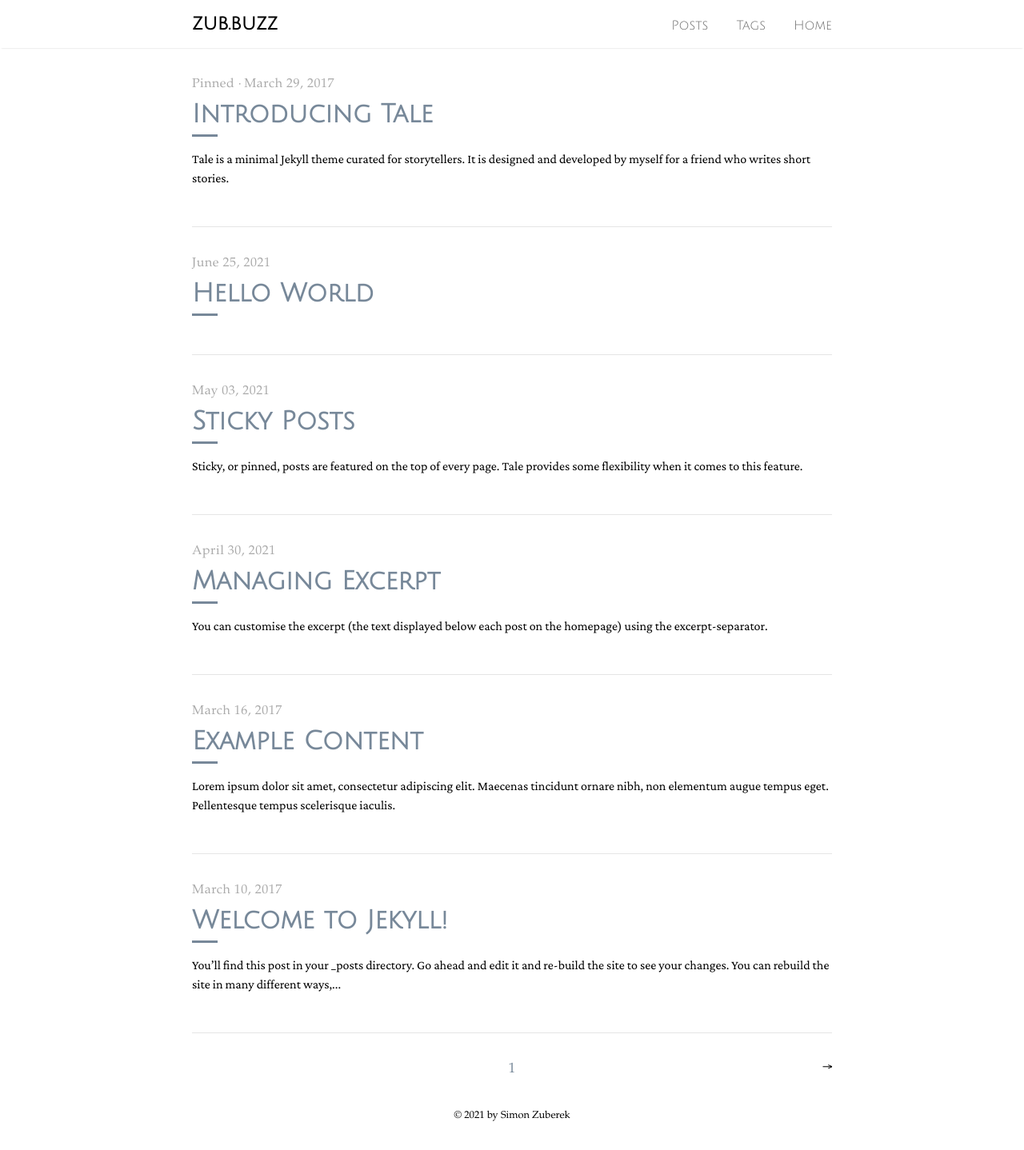
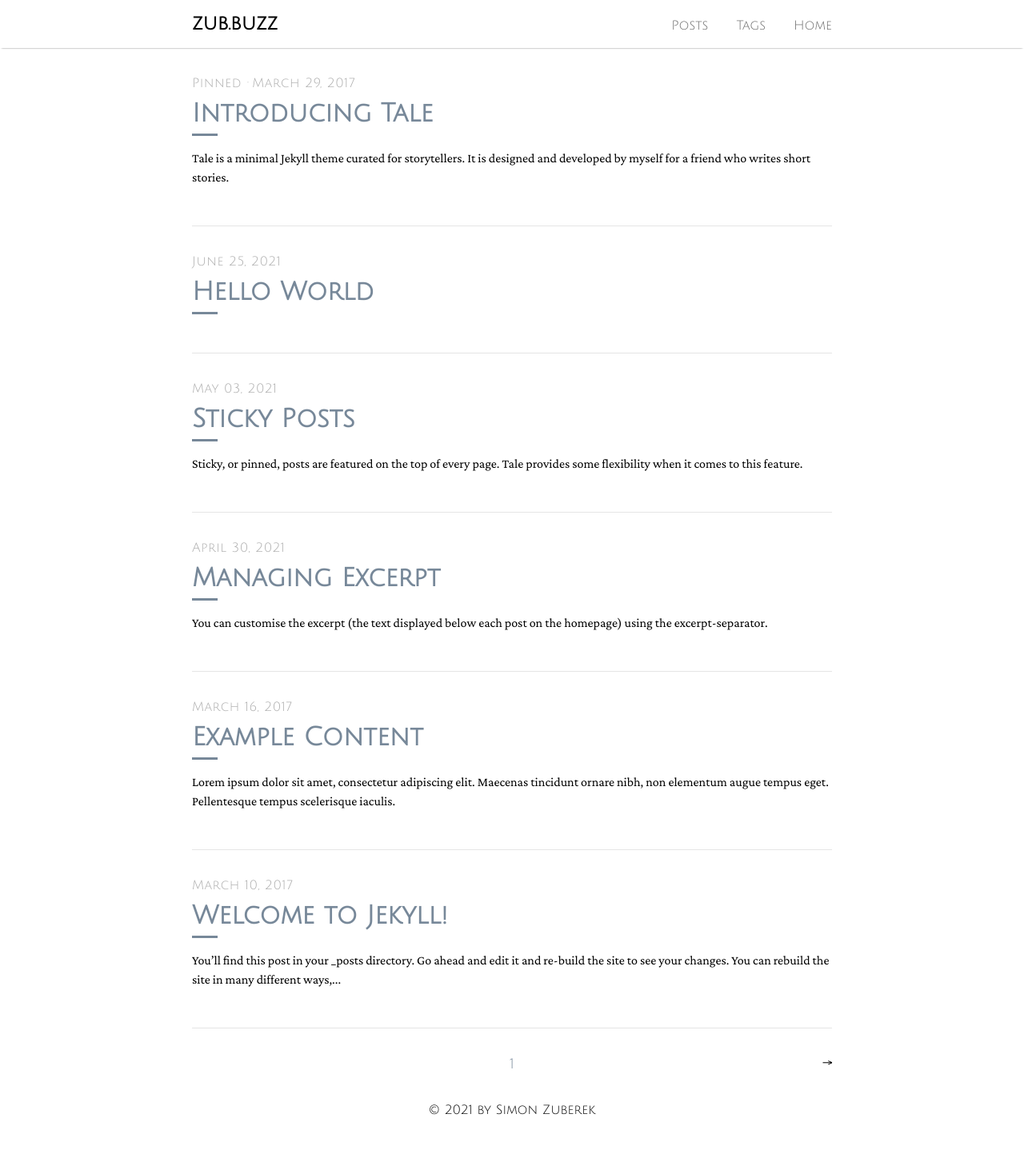
Before and after one commit to zoobereq/blog, a Jekyll site: the page built from index.html, in a window 1280 px wide. Shown: the whole page at 80% size. Built offline with Jekyll 4.4.1, drawn with Linux system fonts in a browser that asks for light colours; the list of posts is cut into pages by our own code.

Commit message:
footer CSS updated

```diff
--- a/_sass/tale/_layout.scss
+++ b/_sass/tale/_layout.scss
@@ -87,6 +87,6 @@ footer {
 
   span {
     color: $default-color;
-    font-size: .8rem;
+    font-size: 1rem;
   }
 }
--- a/_sass/tale/_variables.scss
+++ b/_sass/tale/_variables.scss
@@ -7,12 +7,12 @@ $grey-2: #e5e5e5 !default;
 $grey-3: #f9f9f9 !default;
 $white: #fff !default;
 $blue: #4a9ae1 !default;
-$shadow-color: rgba(0, 0, 0, .2) !default;
+$shadow-color: gray !default;
 $code-color: #bf616a !default;
 
 // Fonts
 $serif-primary: 'Crimson Pro', 'Libre Baskerville', 'Times New Roman', Times, serif !default;
-$serif-secondary: Palatino, 'Palatino LT STD', 'Palatino Linotype', 'Book Antiqua', 'Georgia', serif !default;
+$serif-secondary: 'Julius Sans One', Palatino, 'Palatino LT STD', 'Palatino Linotype', 'Book Antiqua', 'Georgia', serif !default;
 $sans-serif: 'Julius Sans One', 'Helvetica Neue', 'Segoe UI', Helvetica, Arial, sans-serif !default;
 $monospaced: Menlo, Monaco, monospace !default;
 
```
